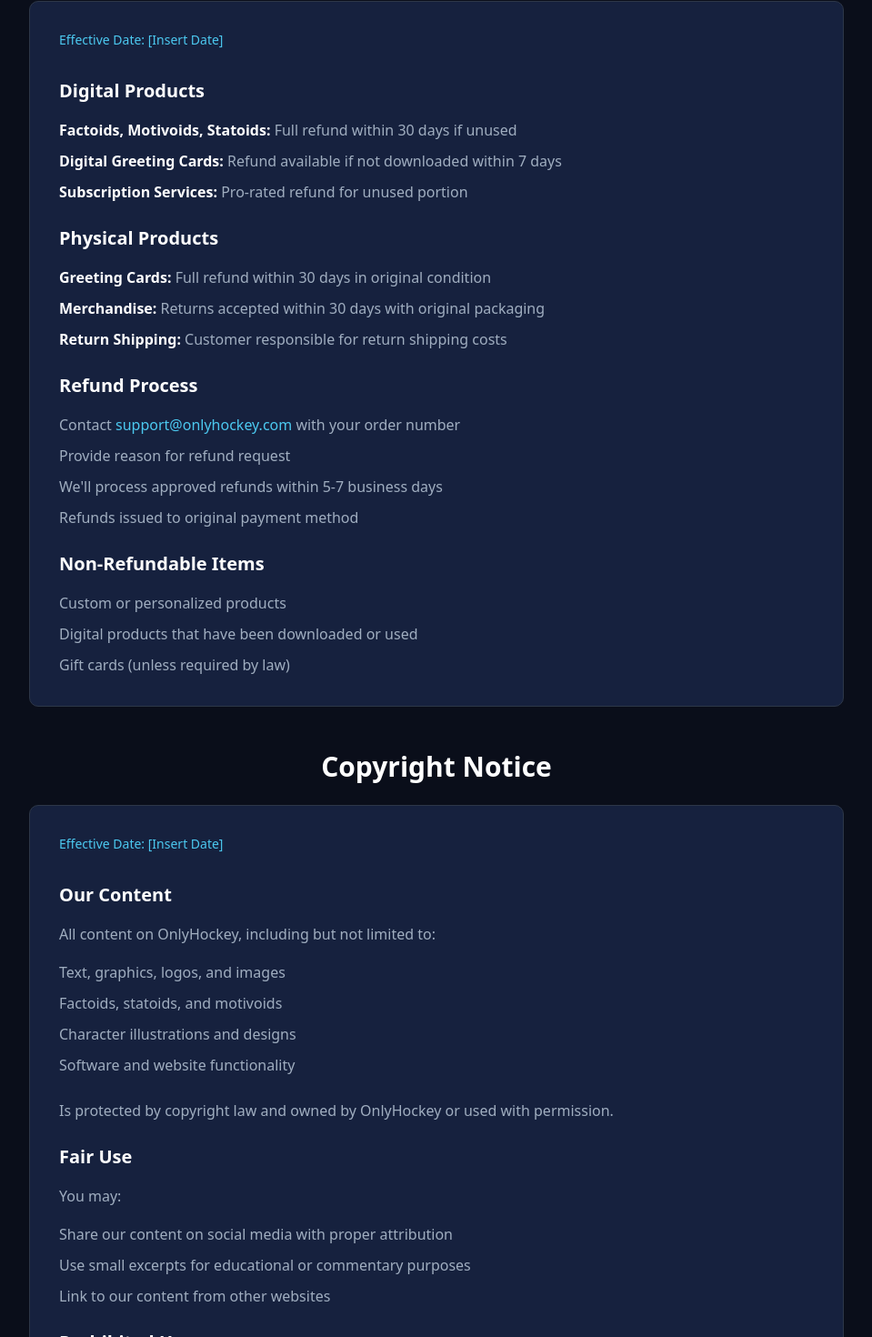
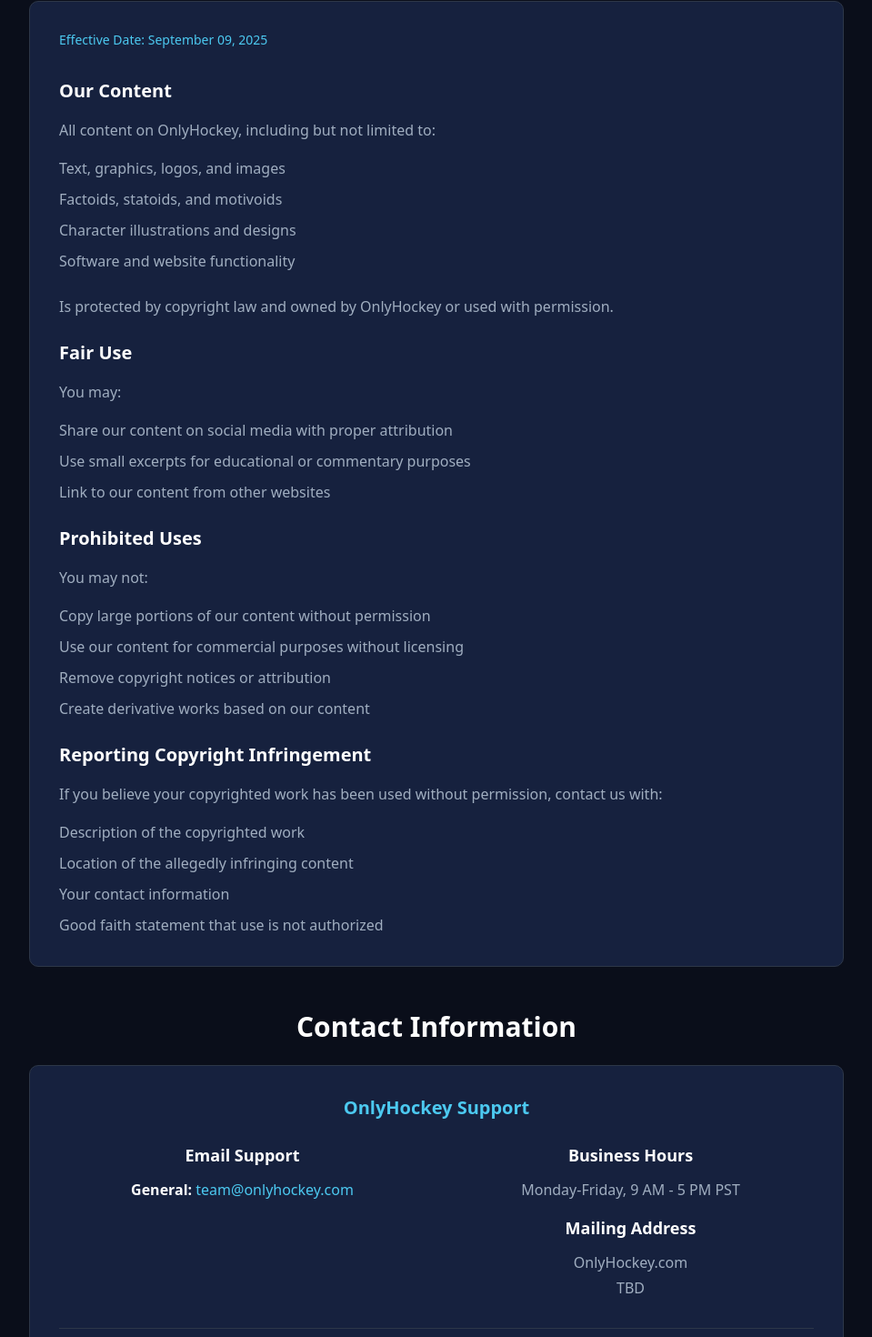
Before and after one commit to avintas/ohd, a Next.js app: page /support in a window 1280 px wide. Shown: the part 359-1829 px from the top of the page at 91% size, without its empty margins (160-1119 px from the left). Built offline with nearby package versions, Linux system fonts and the light colour scheme.

Commit message:
testing sharing format further and footer content

```diff
--- a/src/app/privacy/page.tsx
+++ b/src/app/privacy/page.tsx
@@ -19,24 +19,25 @@
           <div className="bg-[#16213e] rounded-lg p-8 border border-[#2d3748]">
             <div className="prose prose-invert max-w-none">
               <p className="text-sm text-[#4cc9f0] mb-8">
-                Effective Date: [Insert Date]
+                Effective Date: September 9, 2025
               </p>
 
               <h2 className="text-2xl font-bold text-white mb-4">Information We Collect</h2>
               <ul className="text-[#a0aec0] leading-relaxed mb-6 space-y-2">
-                <li><strong className="text-white">Account Information:</strong> Name, email address, and profile preferences when you create an account</li>
-                <li><strong className="text-white">Usage Data:</strong> How you interact with our content, sharing patterns, and browsing behavior</li>
-                <li><strong className="text-white">Device Information:</strong> Browser type, device type, and basic technical information</li>
-                <li><strong className="text-white">Payment Information:</strong> Credit card details for purchases (processed securely through third-party payment processors)</li>
+                <li><strong className="text-white">Account Information:</strong> Name, email address, and profile preferences when you create an account.</li>
+                <li><strong className="text-white">Usage Data:</strong> How you interact with our content, sharing patterns, and browsing behavior.</li>
+                <li><strong className="text-white">Device Information:</strong> Browser type, device type, and basic technical information.</li>
+                <li><strong className="text-white">Payment Information:</strong> Credit card details for purchases (processed securely through third-party payment processors).</li>
               </ul>
 
               <h2 className="text-2xl font-bold text-white mb-4">How We Use Your Information</h2>
+              <p className="text-[#a0aec0] leading-relaxed mb-4">We use your information to:</p>
               <ul className="text-[#a0aec0] leading-relaxed mb-6 space-y-2">
-                <li>Provide and improve our hockey content and services</li>
-                <li>Process purchases and deliver digital products</li>
-                <li>Send important updates about your account and our services</li>
-                <li>Analyze usage to improve user experience</li>
-                <li>Comply with legal obligations</li>
+                <li>Provide and improve our Onlyhockey.com content and services.</li>
+                <li>Process purchases and deliver digital products.</li>
+                <li>Send important updates about your account and our services.</li>
+                <li>Analyze usage to improve your user experience.</li>
+                <li>Comply with legal obligations.</li>
               </ul>
 
               <h2 className="text-2xl font-bold text-white mb-4">Information Sharing</h2>
@@ -44,23 +45,22 @@
                 We don&apos;t sell your personal information. We may share data with:
               </p>
               <ul className="text-[#a0aec0] leading-relaxed mb-6 space-y-2">
-                <li><strong className="text-white">Service Providers:</strong> Payment processors, email services, and analytics tools</li>
-                <li><strong className="text-white">Legal Requirements:</strong> When required by law or to protect our rights</li>
-                <li><strong className="text-white">Business Transfers:</strong> In the event of a merger or acquisition</li>
+                <li><strong className="text-white">Service Providers:</strong> Payment processors, email services, and analytics tools.</li>
+                <li><strong className="text-white">Legal Requirements:</strong> When required by law or to protect our rights.</li>
+                <li><strong className="text-white">Business Transfers:</strong> In the event of a merger or acquisition of Onlyhockey.com.</li>
               </ul>
 
               <h2 className="text-2xl font-bold text-white mb-4">Your Rights</h2>
+              <p className="text-[#a0aec0] leading-relaxed mb-4">You have the right to:</p>
               <ul className="text-[#a0aec0] leading-relaxed mb-6 space-y-2">
-                <li>Access, update, or delete your personal information</li>
-                <li>Opt out of marketing communications</li>
-                <li>Request data portability</li>
-                <li>Contact us with privacy concerns at <a href="mailto:privacy@onlyhockey.com" className="text-[#4cc9f0] hover:text-[#fbbf24] transition-colors">privacy@onlyhockey.com</a></li>
+                <li>Access, update, or delete your personal information.</li>
+                <li>Opt out of marketing communications.</li>
+                <li>Request data portability.</li>
               </ul>
 
               <h2 className="text-2xl font-bold text-white mb-4">Cookies</h2>
               <p className="text-[#a0aec0] leading-relaxed">
-                We use cookies to improve your experience, analyze usage, and remember your preferences.
-                You can control cookie settings in your browser.
+                We use cookies to improve your experience, analyze usage, and remember your preferences. You can control cookie settings in your browser.
               </p>
             </div>
           </div>
--- a/src/app/support/page.tsx
+++ b/src/app/support/page.tsx
@@ -15,51 +15,12 @@
             </p>
           </div>
 
-          {/* Refund Policy */}
-          <div className="mb-12">
-            <h2 className="text-3xl font-bold text-white mb-6 text-center">Refund Policy</h2>
-            <div className="bg-[#16213e] rounded-lg p-8 border border-[#2d3748]">
-              <p className="text-sm text-[#4cc9f0] mb-8">
-                Effective Date: [Insert Date]
-              </p>
-
-              <h3 className="text-xl font-bold text-white mb-4">Digital Products</h3>
-              <ul className="text-[#a0aec0] leading-relaxed mb-6 space-y-2">
-                <li><strong className="text-white">Factoids, Motivoids, Statoids:</strong> Full refund within 30 days if unused</li>
-                <li><strong className="text-white">Digital Greeting Cards:</strong> Refund available if not downloaded within 7 days</li>
-                <li><strong className="text-white">Subscription Services:</strong> Pro-rated refund for unused portion</li>
-              </ul>
-
-              <h3 className="text-xl font-bold text-white mb-4">Physical Products</h3>
-              <ul className="text-[#a0aec0] leading-relaxed mb-6 space-y-2">
-                <li><strong className="text-white">Greeting Cards:</strong> Full refund within 30 days in original condition</li>
-                <li><strong className="text-white">Merchandise:</strong> Returns accepted within 30 days with original packaging</li>
-                <li><strong className="text-white">Return Shipping:</strong> Customer responsible for return shipping costs</li>
-              </ul>
-
-              <h3 className="text-xl font-bold text-white mb-4">Refund Process</h3>
-              <ul className="text-[#a0aec0] leading-relaxed mb-6 space-y-2">
-                <li>Contact <a href="mailto:support@onlyhockey.com" className="text-[#4cc9f0] hover:text-[#fbbf24] transition-colors">support@onlyhockey.com</a> with your order number</li>
-                <li>Provide reason for refund request</li>
-                <li>We&apos;ll process approved refunds within 5-7 business days</li>
-                <li>Refunds issued to original payment method</li>
-              </ul>
-
-              <h3 className="text-xl font-bold text-white mb-4">Non-Refundable Items</h3>
-              <ul className="text-[#a0aec0] leading-relaxed space-y-2">
-                <li>Custom or personalized products</li>
-                <li>Digital products that have been downloaded or used</li>
-                <li>Gift cards (unless required by law)</li>
-              </ul>
-            </div>
-          </div>
-
           {/* Copyright Notice */}
           <div className="mb-12">
             <h2 className="text-3xl font-bold text-white mb-6 text-center">Copyright Notice</h2>
             <div className="bg-[#16213e] rounded-lg p-8 border border-[#2d3748]">
               <p className="text-sm text-[#4cc9f0] mb-8">
-                Effective Date: [Insert Date]
+                Effective Date: September 09, 2025
               </p>
 
               <h3 className="text-xl font-bold text-white mb-4">Our Content</h3>
@@ -95,8 +56,7 @@
 
               <h3 className="text-xl font-bold text-white mb-4">Reporting Copyright Infringement</h3>
               <p className="text-[#a0aec0] leading-relaxed mb-4">
-                If you believe your copyrighted work has been used without permission, contact us at{' '}
-                <a href="mailto:copyright@onlyhockey.com" className="text-[#4cc9f0] hover:text-[#fbbf24] transition-colors">copyright@onlyhockey.com</a> with:
+                If you believe your copyrighted work has been used without permission, contact us with:
               </p>
               <ul className="text-[#a0aec0] leading-relaxed space-y-2">
                 <li>Description of the copyrighted work</li>
@@ -117,31 +77,28 @@
                 <div>
                   <h4 className="text-lg font-semibold text-white mb-3">Email Support</h4>
                   <div className="space-y-2 text-[#a0aec0]">
-                    <p><strong className="text-white">General:</strong> <a href="mailto:support@onlyhockey.com" className="text-[#4cc9f0] hover:text-[#fbbf24] transition-colors">support@onlyhockey.com</a></p>
-                    <p><strong className="text-white">Privacy:</strong> <a href="mailto:privacy@onlyhockey.com" className="text-[#4cc9f0] hover:text-[#fbbf24] transition-colors">privacy@onlyhockey.com</a></p>
-                    <p><strong className="text-white">Copyright:</strong> <a href="mailto:copyright@onlyhockey.com" className="text-[#4cc9f0] hover:text-[#fbbf24] transition-colors">copyright@onlyhockey.com</a></p>
+                    <p><strong className="text-white">General:</strong> <a href="mailto:team@onlyhockey.com" className="text-[#4cc9f0] hover:text-white transition-colors">team@onlyhockey.com</a></p>
                   </div>
                 </div>
 
                 <div>
                   <h4 className="text-lg font-semibold text-white mb-3">Business Hours</h4>
-                  <p className="text-[#a0aec0] mb-4">Monday-Friday, 9 AM - 5 PM EST</p>
+                  <p className="text-[#a0aec0] mb-4">Monday-Friday, 9 AM - 5 PM PST</p>
 
                   <h4 className="text-lg font-semibold text-white mb-3">Mailing Address</h4>
                   <div className="text-[#a0aec0] space-y-1">
-                    <p>OnlyHockey</p>
-                    <p>[Your Business Address]</p>
-                    <p>[City, State, ZIP]</p>
+                    <p>OnlyHockey.com</p>
+                    <p>TBD</p>
                   </div>
                 </div>
               </div>
 
               <div className="border-t border-[#2d3748] pt-6">
                 <p className="text-sm text-[#718096] mb-2">
-                  Last Updated: [Insert Date]
+                  Last Updated: September 09, 2025
                 </p>
                 <p className="text-sm text-[#a0aec0]">
-                  These policies apply to all OnlyHockey services and may be updated periodically.
+                  These policies apply to all Onlyhockey.com services and may be updated periodically.
                 </p>
               </div>
             </div>
```
